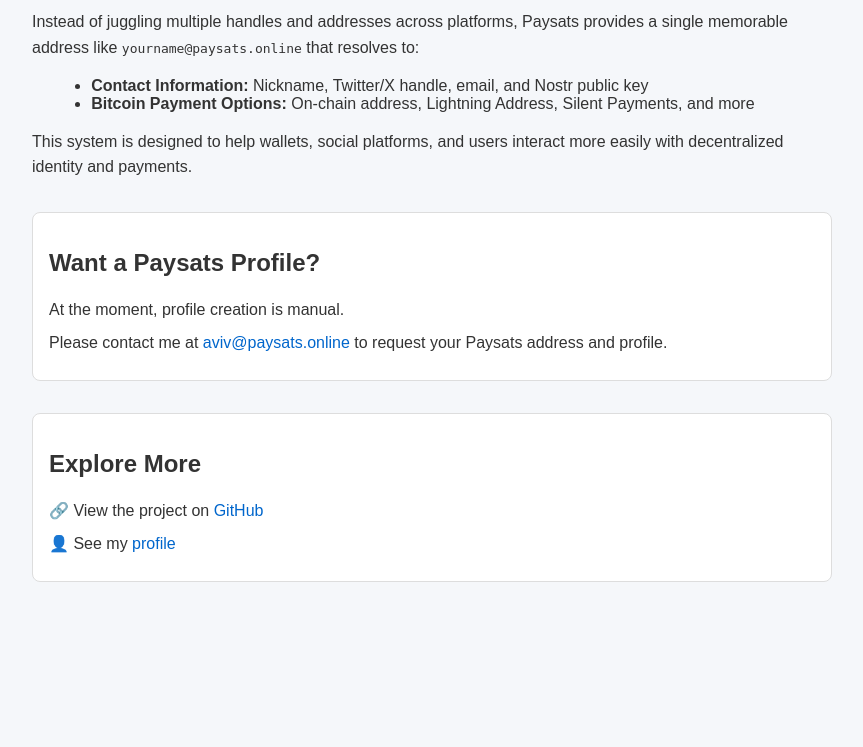
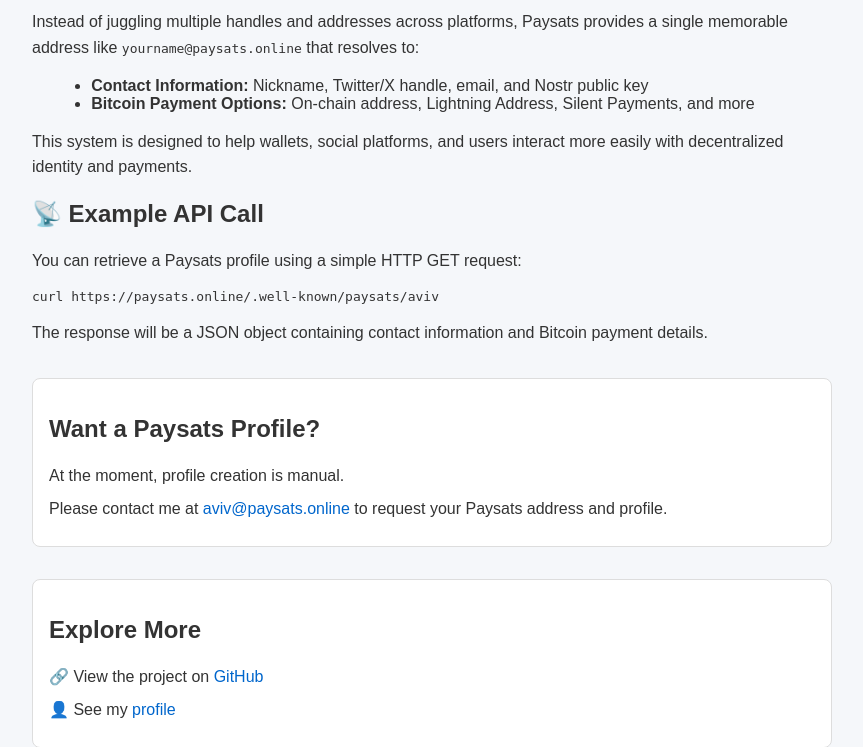
Before and after one commit to aviv57/paysats, a FastAPI app: page / in a window 1280 px wide. Shown: the part 144-891 px from the top of the page, without its empty margins (208-1071 px from the left). Before the commit the page ends 726 px from the top, so only its background shows below. Run offline with FastAPI, Linux system fonts and the light colour scheme.

Commit message:
Update index.html

```diff
--- a/app/templates/index.html
+++ b/app/templates/index.html
@@ -56,6 +56,12 @@
     </ul>
 
     <p>This system is designed to help wallets, social platforms, and users interact more easily with decentralized identity and payments.</p>
+    <div class="example">
+        <h2>📡 Example API Call</h2>
+        <p>You can retrieve a Paysats profile using a simple HTTP GET request:</p>
+        <pre><code>curl https://paysats.online/.well-known/paysats/aviv</code></pre>
+        <p>The response will be a JSON object containing contact information and Bitcoin payment details.</p>
+    </div>
 
     <div class="contact">
         <h2>Want a Paysats Profile?</h2>
```
